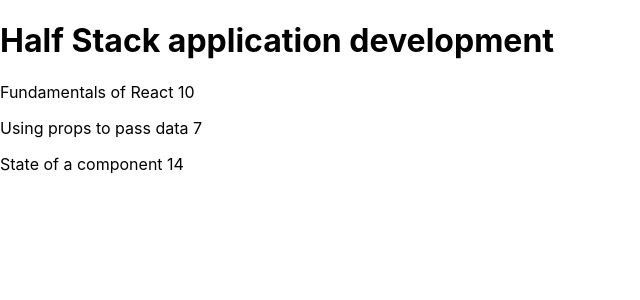
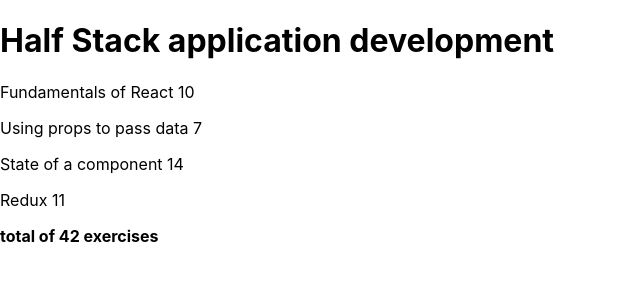
Before and after one commit to Niksutus/FullStackOpen2021, a JavaScript app in the folder osa2/kurssitiedot/: page / in a window 1280 px wide. Shown: the top 300 px of the page, without its empty margins (0-640 px from the left). Built offline with nearby package versions, Linux system fonts and the light colour scheme; the HTML template or start-up script is replaced by a standard one.

Commit message:
muutokset tehty tehtävän 2.2 mukaisesti

```diff
--- a/osa2/kurssitiedot/src/App.js
+++ b/osa2/kurssitiedot/src/App.js
@@ -2,12 +2,12 @@
   return <h1>{course.name}</h1>;
 };
 
-// const Total = ({ course }) => {
-//   const sum = course.parts[0].exercises + course.parts[1].exercises + course.parts[2].exercises
-//   return(
-//     <p>Number of exercises {sum}</p>
-//   )
-// }
+const Total = ({ course }) => {
+  const sum = course.parts[0].exercises + course.parts[1].exercises + course.parts[2].exercises + course.parts[3].exercises
+  return(
+    <p><b>total of {sum} exercises</b></p>
+  )
+}
 
 const Part = ({part}) => {
   return (
@@ -32,6 +32,7 @@
     <div>
       <Header course={course} />
       <Content course={course} />
+      <Total course={course} />
     </div>
   );
 };
@@ -55,6 +56,11 @@
         name: "State of a component",
         exercises: 14,
         id: 3,
+      },
+      {
+        name: "Redux",
+        exercises: 11,
+        id: 4,
       }
     ],
   };
```
Also changed, not shown: 1 other file (tests, documents, lock files or other folders).
